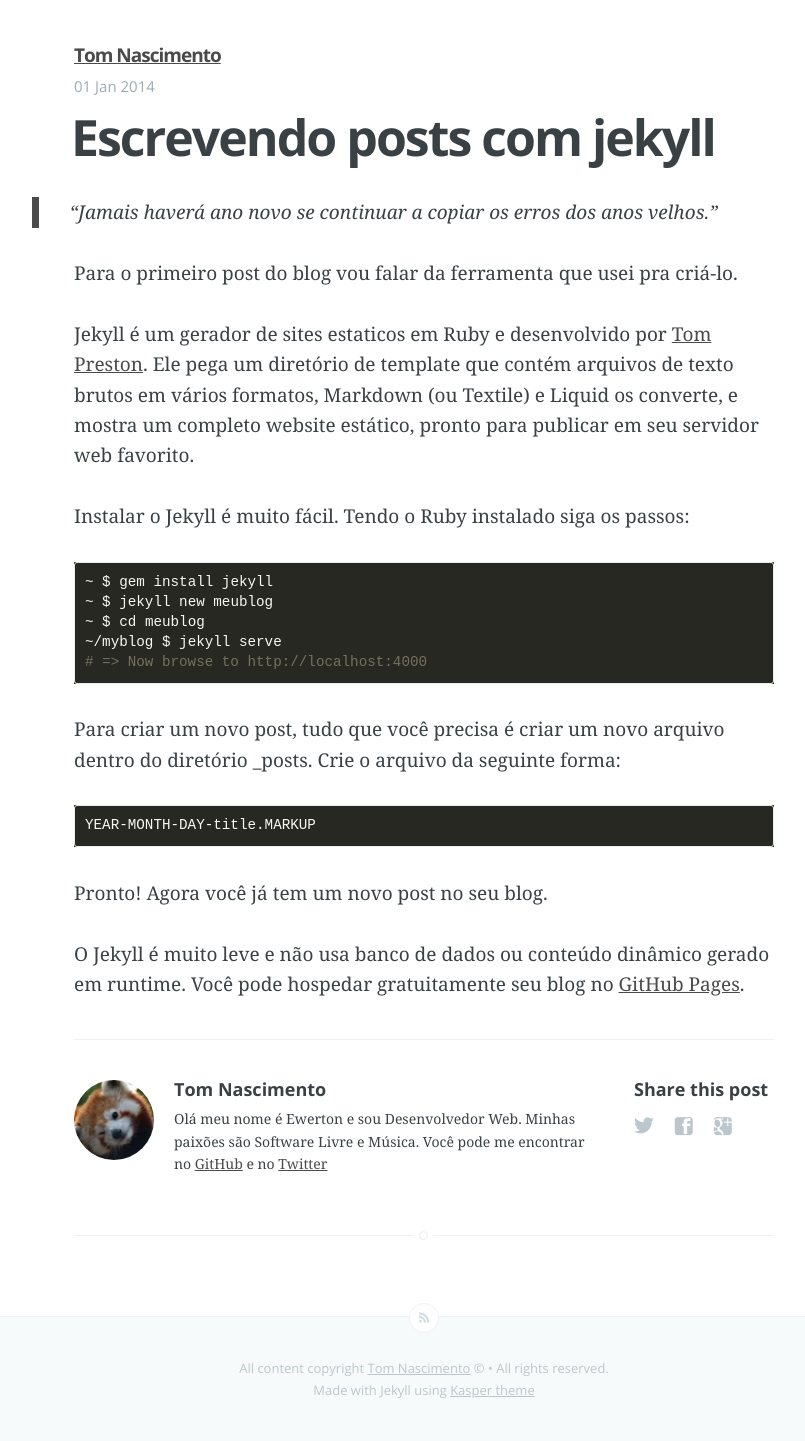
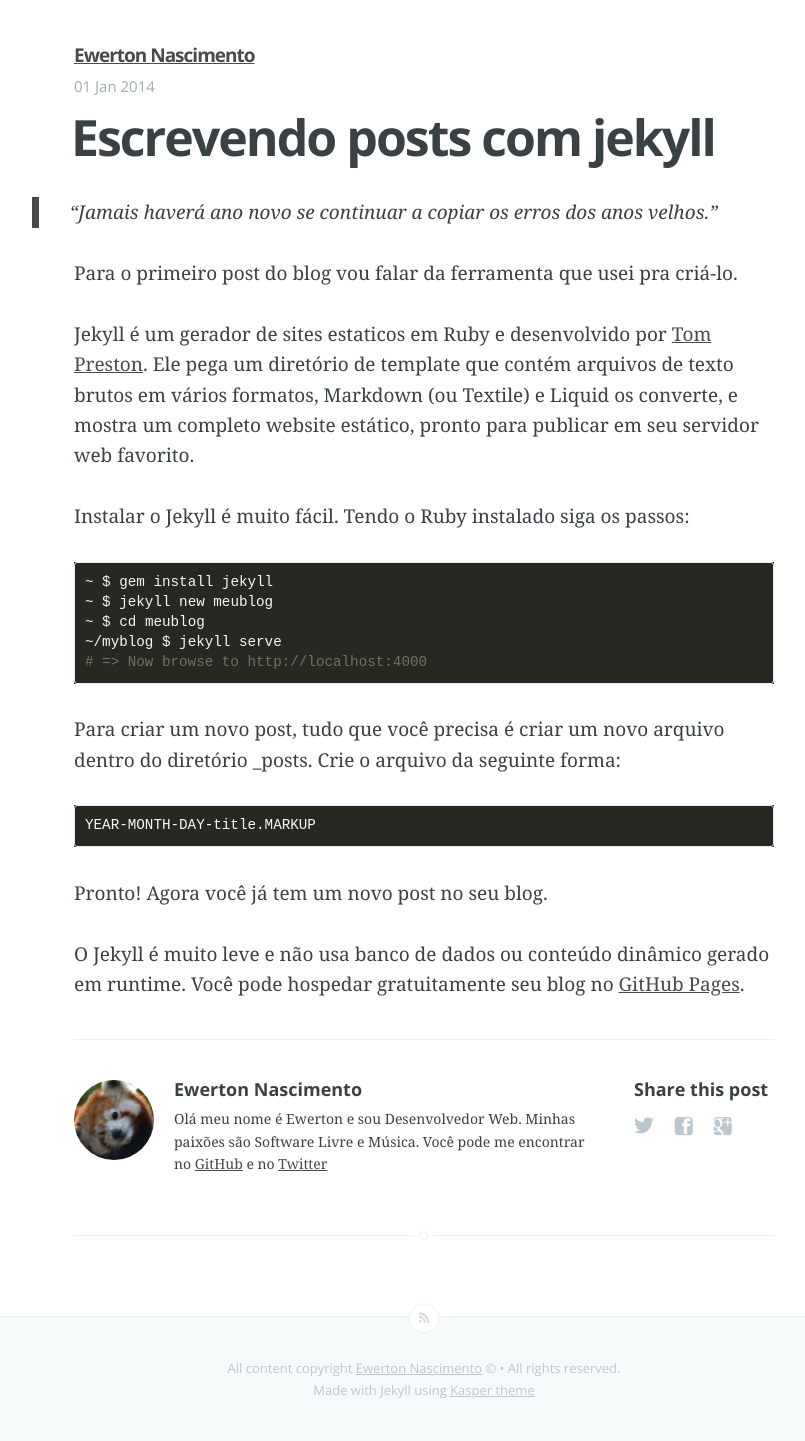
Before and after one commit to mjmendo/mjmendo.github.io, a Jekyll site: the page built from _posts/2014-01-01-escrevendo-posts-com-jekyll.md, in a window 1280 px wide. Shown: the whole page, without its empty margins (216-1021 px from the left). Built offline with Jekyll 4.4.1, drawn with Linux system fonts in a browser that asks for light colours; Markdown is read by kramdown in place of the engine named in the settings.

Commit message:
update blog

```diff
--- a/_config.yml
+++ b/_config.yml
@@ -1,6 +1,6 @@
-name: Tom Nascimento
+name: Ewerton Nascimento
 description:
-meta_description: "Tom Nascimento"
+meta_description: "Ewerton Nascimento"
 
 markdown: redcarpet
 pygments: true
@@ -11,5 +11,5 @@
 
 
 # Details for the RSS feed generator
-url:            'havoki.github.io'
-author:         'Tom Nascimento'
+url:            'ewertonorg.github.io'
+author:         'Ewerton Nascimento'
```
